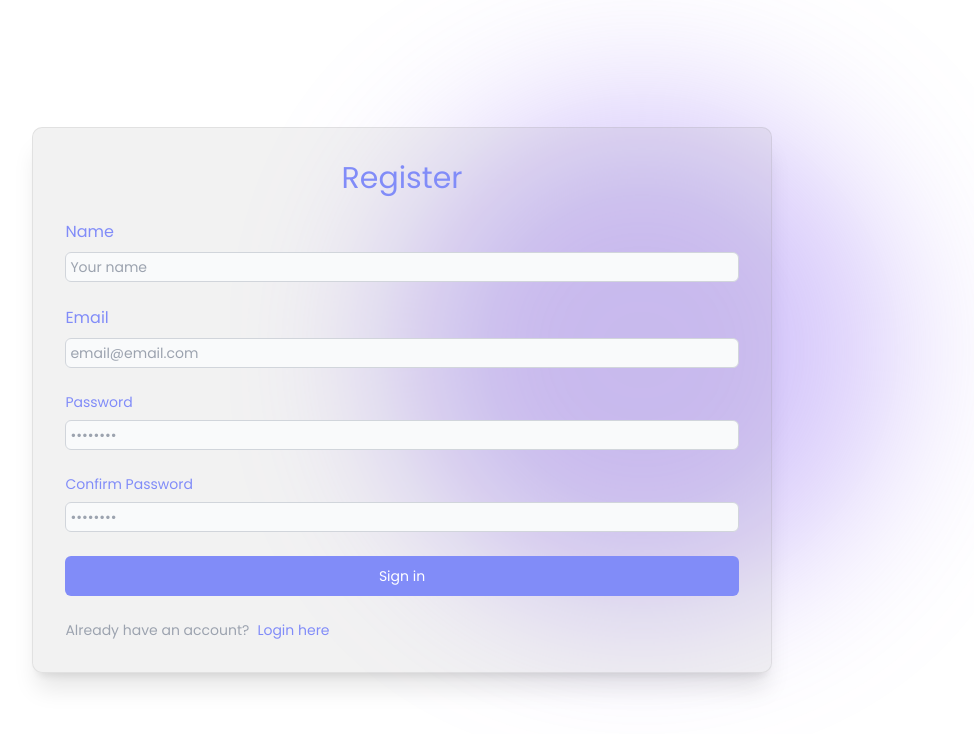
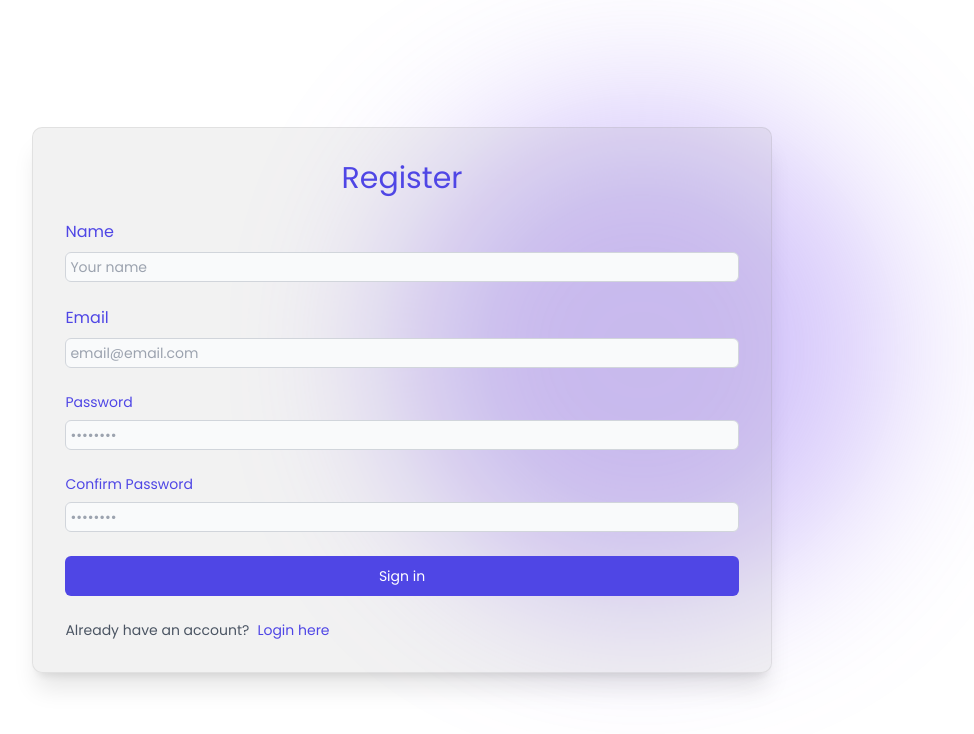
Before and after one commit to deromeroo/calendar, a React (Vite) app: page /auth/register in a window 1280 px wide. Shown: the top 734 px of the page, without its empty margins (238-1212 px from the left). Built offline with nearby package versions, Linux system fonts and the light colour scheme.

Commit message:
[FIX] Contrast colors form

```diff
--- a/src/auth/pages/LoginPage.jsx
+++ b/src/auth/pages/LoginPage.jsx
@@ -6,25 +6,25 @@ export const LoginPage = () => {
     <LoginLayout>
       <div className="flex flex-col gap-6">
 
-        <h1 className="text-3xl text-center text-indigo-400">Login</h1>
+        <h1 className="text-3xl text-center text-indigo-600">Login</h1>
 
         <form className="space-y-4 md:space-y-6" action="#">
             <div>
-                <label htmlFor="email" className="block mb-2 text-md text-indigo-400">Email</label>
-                <input type="email" name="email" id="email" className="bg-gray-50 border border-gray-300 text-gray-500 sm:text-sm rounded-md focus:outline-indigo-300 block w-full p-1" placeholder="email@email.com" required=""/>
+                <label htmlFor="email" className="block mb-2 text-md text-indigo-600">Email</label>
+                <input type="email" name="email" id="email" className="bg-gray-50 border border-gray-300 text-gray-600 sm:text-sm rounded-md focus:outline-indigo-300 block w-full p-1" placeholder="email@email.com" required=""/>
             </div>
             <div>
-                <label htmlFor="password" className="block mb-2 text-sm font-medium text-indigo-400">Password</label>
-                <input type="password" name="password" id="password" placeholder="••••••••" className="bg-gray-50 border border-gray-300 text-gray-500 sm:text-sm rounded-md focus:outline-indigo-300 block w-full p-1" required=""/>
+                <label htmlFor="password" className="block mb-2 text-sm font-medium text-indigo-600">Password</label>
+                <input type="password" name="password" id="password" placeholder="••••••••" className="bg-gray-50 border border-gray-300 text-gray-600 sm:text-sm rounded-md focus:outline-indigo-300 block w-full p-1" required=""/>
             </div>
 
-            <button type="submit" className="w-full text-white bg-indigo-400 hover:bg-indigo-600 focus:ring-4 focus:outline-none focus:ring-primary-300 font-medium rounded-md text-sm px-5 py-2.5 text-center transition">Sign in</button>
+            <button type="submit" className="w-full text-white bg-indigo-600 hover:bg-indigo-400 focus:ring-4 focus:outline-none focus:ring-primary-300 font-medium rounded-md text-sm px-5 py-2.5 text-center transition">Sign in</button>
 
-            <p className="text-sm font-light text-gray-400 ">
+            <p className="text-sm font-light text-gray-600 ">
                 Don't have an account yet?
                 <Link
                     to='/auth/register'
-                    className="font-medium text-indigo-400 hover:underline dark:text-primary-500 ml-2"
+                    className="font-medium text-indigo-600 hover:underline dark:text-primary-500 ml-2"
                 >
                     Sign up
                 </Link>
--- a/src/auth/pages/RegisterPage.jsx
+++ b/src/auth/pages/RegisterPage.jsx
@@ -6,34 +6,34 @@ export const RegisterPage = () => {
     <LoginLayout>
         <div className="flex flex-col gap-6">
 
-            <h1 className="text-3xl text-center text-indigo-400">Register</h1>
+            <h1 className="text-3xl text-center text-indigo-600">Register</h1>
 
             <form className="space-y-1 md:space-y-6" action="#">
                 <div>
-                    <label htmlFor="name" className="block mb-2 text-md text-indigo-400">Name</label>
-                    <input type="text" name="name" id="name" className="bg-gray-50 border border-gray-300 text-gray-500 sm:text-sm rounded-md focus:outline-indigo-300 block w-full p-1" placeholder="Your name" required=""/>
+                    <label htmlFor="name" className="block mb-2 text-md text-indigo-600">Name</label>
+                    <input type="text" name="name" id="name" className="bg-gray-50 border border-gray-300 text-gray-600 sm:text-sm rounded-md focus:outline-indigo-300 block w-full p-1" placeholder="Your name" required=""/>
                 </div>
                 <div>
-                    <label htmlFor="email" className="block mb-2 text-md text-indigo-400">Email</label>
-                    <input type="email" name="email" id="email" className="bg-gray-50 border border-gray-300 text-gray-500 sm:text-sm rounded-md  focus:outline-indigo-300 block w-full p-1" placeholder="email@email.com" required=""/>
+                    <label htmlFor="email" className="block mb-2 text-md text-indigo-600">Email</label>
+                    <input type="email" name="email" id="email" className="bg-gray-50 border border-gray-300 text-gray-600 sm:text-sm rounded-md  focus:outline-indigo-300 block w-full p-1" placeholder="email@email.com" required=""/>
                 </div>
                 <div>
-                    <label htmlFor="password" className="block mb-2 text-sm font-medium text-indigo-400">Password</label>
-                    <input type="password" name="password" id="password" placeholder="••••••••" className="bg-gray-50 border border-gray-300 text-gray-500 sm:text-sm rounded-md focus:outline-indigo-300 block w-full p-1" required=""/>
+                    <label htmlFor="password" className="block mb-2 text-sm font-medium text-indigo-600">Password</label>
+                    <input type="password" name="password" id="password" placeholder="••••••••" className="bg-gray-50 border border-gray-300 text-gray-600 sm:text-sm rounded-md focus:outline-indigo-300 block w-full p-1" required=""/>
                 </div>
 
                 <div>
-                    <label htmlFor="password" className="block mb-2 text-sm font-medium text-indigo-400">Confirm Password</label>
-                    <input type="password" name="password" id="password" placeholder="••••••••" className="bg-gray-50 border border-gray-300 text-gray-500 sm:text-sm rounded-md focus:outline-indigo-300 block w-full p-1" required=""/>
+                    <label htmlFor="password" className="block mb-2 text-sm font-medium text-indigo-600">Confirm Password</label>
+                    <input type="password" name="password" id="password" placeholder="••••••••" className="bg-gray-50 border border-gray-300 text-gray-600 sm:text-sm rounded-md focus:outline-indigo-300 block w-full p-1" required=""/>
                 </div>
 
-                <button type="submit" className="w-full text-white bg-indigo-400 hover:bg-indigo-600 focus:ring-4 focus:outline-none font-medium rounded-md text-sm px-5 py-2.5 text-center transition">Sign in</button>
+                <button type="submit" className="w-full text-white bg-indigo-600 hover:bg-indigo-400 focus:ring-4 focus:outline-none font-medium rounded-md text-sm px-5 py-2.5 text-center transition">Sign in</button>
 
-                <p className="text-sm font-light text-gray-400">
+                <p className="text-sm font-light text-gray-600">
                     Already have an account?
                     <Link
                         to='/auth/login'
-                        className="font-medium text-indigo-400 hover:underline ml-2"
+                        className="font-medium text-indigo-600 hover:underline ml-2"
                     >
                         Login here
                     </Link>
```
